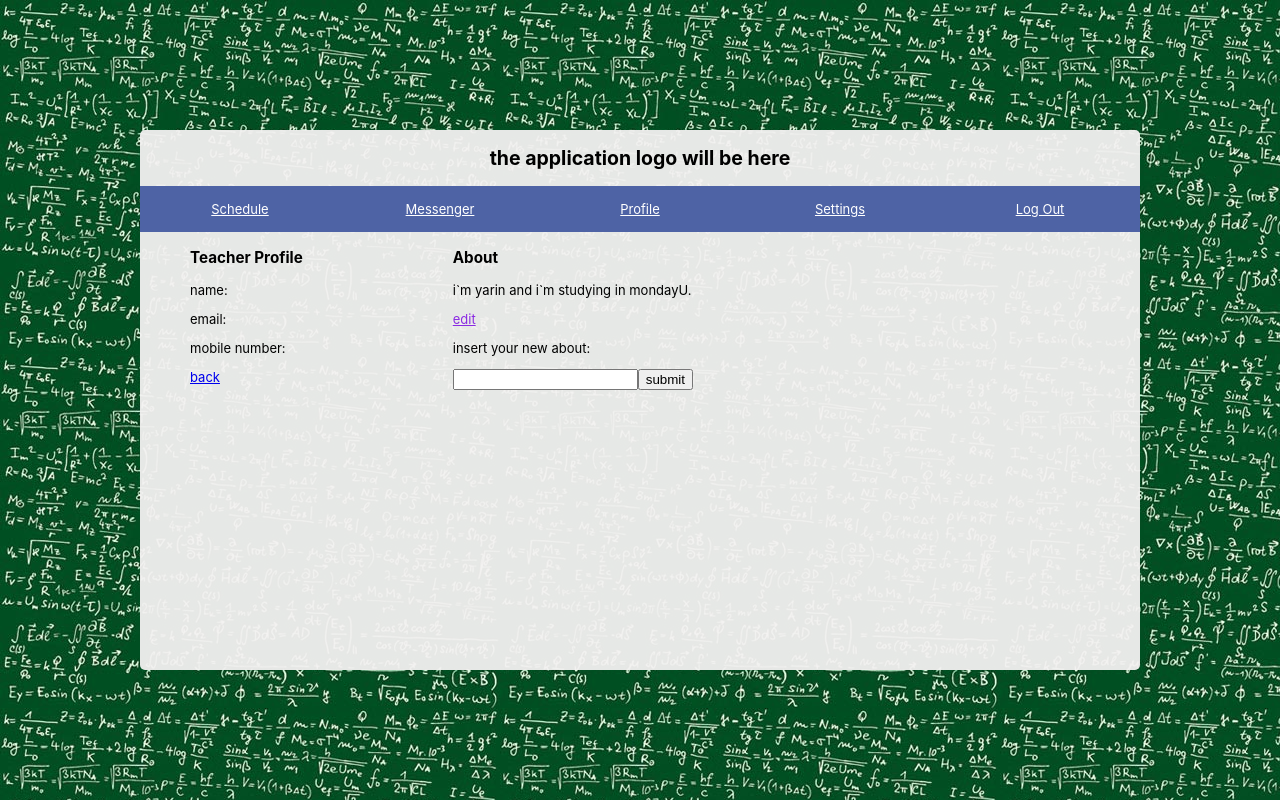
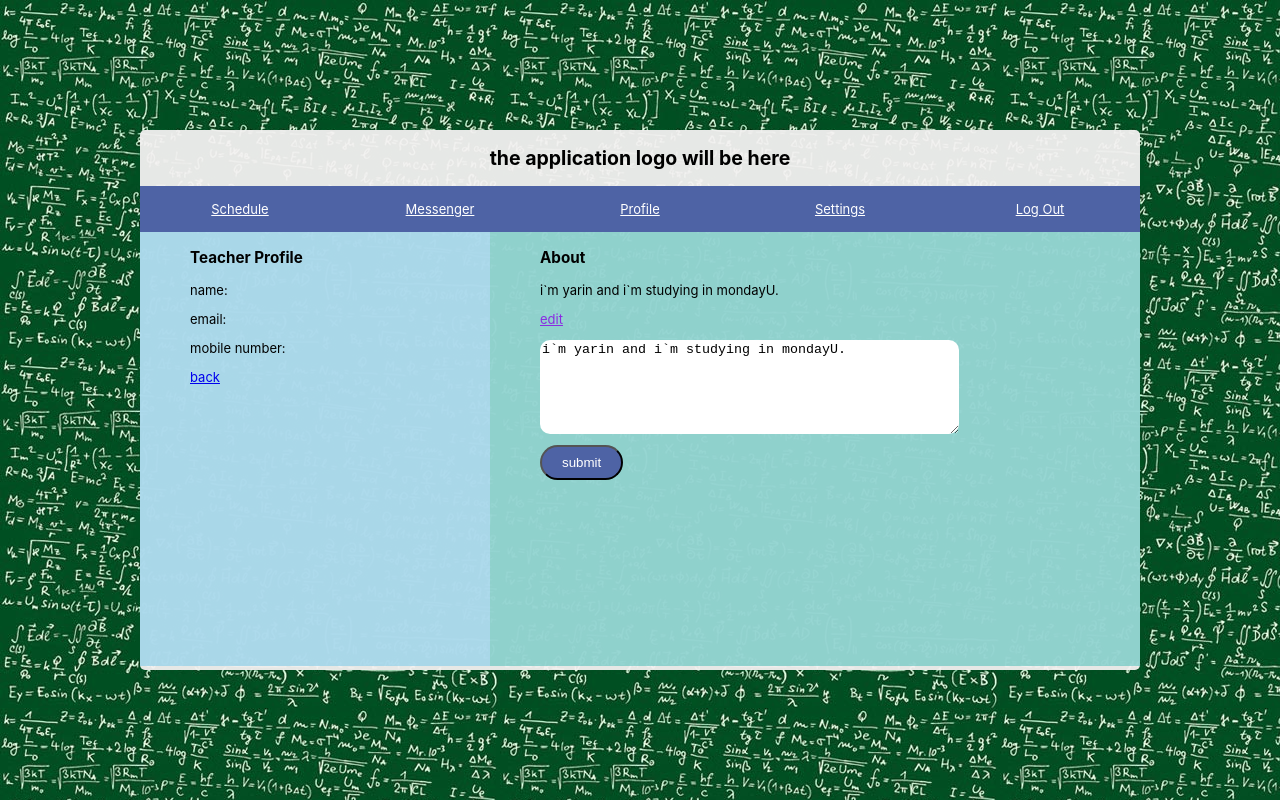
Before and after one commit to yarinmenaged/private-teacher-manager, a React (Create React App) app in the folder client/: page /profile in a window 1280 px wide. Both pictures are taken after a click on the element "edit". Built offline with nearby package versions, Linux system fonts and the light colour scheme.

Commit message:
styling profile screen

```diff
--- a/client/src/App.css
+++ b/client/src/App.css
@@ -16,7 +16,7 @@
   min-height: 540px;
 
   border-radius: 5px;
-  background-color: rgba(244, 242, 242, 0.947);;
+  background-color: rgba(244, 242, 242, 0.947);
   font-size: small;
   color: black;
 }
--- a/client/src/components/NavBar/NavBar.jsx
+++ b/client/src/components/NavBar/NavBar.jsx
@@ -5,7 +5,8 @@ function NavBar({ logOutAction }) {
 
     const navigate = useNavigate();
 
-    const logOut = () => {
+    const logOut = (event) => {
+        event.preventDefault();
         if (window.confirm("Are you sure you want to log out?")) {
             logOutAction();
             navigate('/login');
@@ -18,7 +19,7 @@ function NavBar({ logOutAction }) {
             <Link to="/messenger" className={style.button}>Messenger</Link>
             <Link to="/profile" className={style.button}>Profile</Link>
             <Link to="/settings" className={style.button}>Settings</Link>
-            <a href='' onClick={logOut} className={style.button}>Log Out</a>
+            <a href='' onClick={(event) => logOut(event) } className={style.button}>Log Out</a>
         </div>
     );
 }
--- a/client/src/components/Profile/Profile.jsx
+++ b/client/src/components/Profile/Profile.jsx
@@ -2,6 +2,7 @@ import style from './Profile.module.css';
 import { Link } from "react-router-dom";
 import NavBar from '../NavBar/NavBarConnector';
 import { useState } from 'react'
+import cx from 'classnames';
 
 function Profile({ userInfo, editAboutAction }) {
 
@@ -27,26 +28,24 @@ function Profile({ userInfo, editAboutAction }) {
                     <p>mobile number: {userInfo.Phone}</p>
                     <Link to="/home" >back</Link>
                 </div>
-
-                <div className={style.column}>
+                <div className={cx(style.column, style.aboutCont)}>
                     <h3>About</h3>
                     <p>{userInfo.About}</p>
                     <p className={style.edit} onClick={setTextboxDisplay}>edit</p>
-                    {showTextbox ? <EditAboutComponent editAbout={editAbout} /> : <div />}
+                    {showTextbox ? <EditAboutComponent editAbout={editAbout} userInfo={userInfo} /> : <div />}
                 </div>
-
             </div>
         </div>
     );
 }
 
-function EditAboutComponent({ editAbout }) {
+function EditAboutComponent({ editAbout, userInfo }) {
     const [inputValue, setInputValue] = useState("");
     return (
         <div>
-            <p>insert your new about:</p>
-            <input onChange={(event) => setInputValue(event.target.value)} type="text" />
-            <button onClick={() => editAbout(inputValue)}>submit</button>
+            <textarea rows="6" cols="50" defaultValue={userInfo.About} className={style.textbox}
+                onChange={(event) => setInputValue(event.target.value)} type="text" /><br />
+            <button className={style.submit} onClick={() => editAbout(inputValue)}>submit</button>
         </div>
     );
 }
--- a/client/src/components/Profile/Profile.module.css
+++ b/client/src/components/Profile/Profile.module.css
@@ -1,6 +1,9 @@
 .column {
     padding-left: 5%;
     padding-right: 10%;
+    height: 434px;
+    width: 40%;
+    background-color: rgba(135, 207, 235, 0.63);
 }
 
 .inLine {
@@ -12,3 +15,21 @@
     cursor: pointer;
     text-decoration: underline;
 }
+
+.textbox {
+    border-radius: 10px;
+    border-width: 0;
+}
+
+.submit {
+    margin-top: 8px;
+    background-color: rgb(78, 99, 165);
+    color: white;
+    padding: 8px 20px 8px 20px;
+    border-radius: 20px;
+}
+
+.aboutCont {
+    width: 100%;
+    background-color: rgba(32, 178, 171, 0.438);
+}
```
Also changed, not shown: 1 other file (tests, documents, lock files or other folders).
